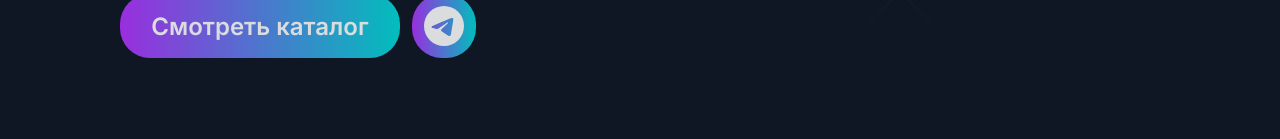
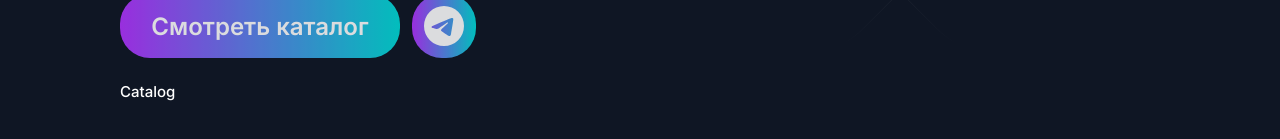
Before and after one commit to FaxWeb7/ForexDohodWeb, a React (Create React App) app: page / in a window 1280 px wide. Shown: the part 629-768 px from the top of the page. Built offline with nearby package versions, Linux system fonts and the light colour scheme.

Commit message:
starting section catalog

```diff
--- a/src/App.js
+++ b/src/App.js
@@ -2,12 +2,14 @@ import React from 'react'
 import './_global.scss'
 import Header from './components/sections/Header/Header'
 import Home from './components/sections/Home/Home'
+import Catalog from './components/sections/Catalog/Catalog'
 
 const App = () => {
   return (
     <div className='wrapper'>
       <Header />
       <Home />
+      <Catalog />
     </div>
   )
 }
--- /dev/null
+++ b/src/components/sections/Catalog/Catalog.jsx
@@ -0,0 +1,15 @@
+import './catalog.scss'
+
+const Catalog = () => {
+  return (
+    <section className="catalog">
+      <div className="container">
+        <div className="catalog__inner">
+          Catalog
+        </div>
+      </div>
+    </section>
+  );
+}
+
+export default Catalog;
--- /dev/null
+++ b/src/components/sections/Catalog/catalog.scss
@@ -0,0 +1,7 @@
+@import '../../../vars';
+
+.catalog{
+  &__inner{
+    display: flex;
+  }
+}
```
